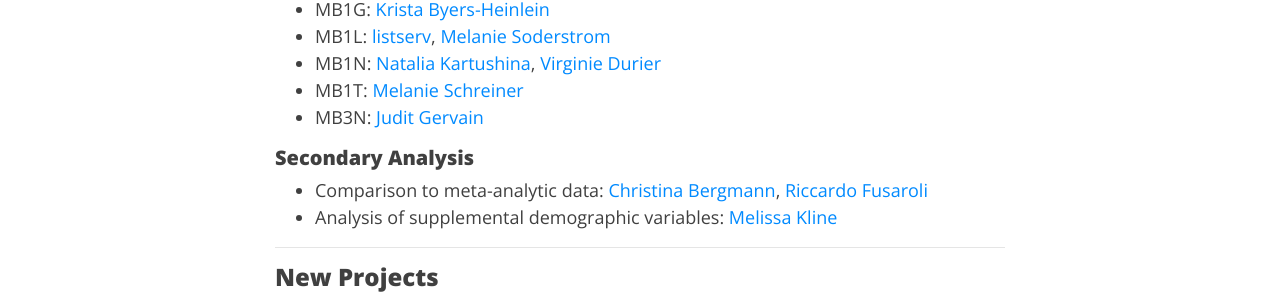
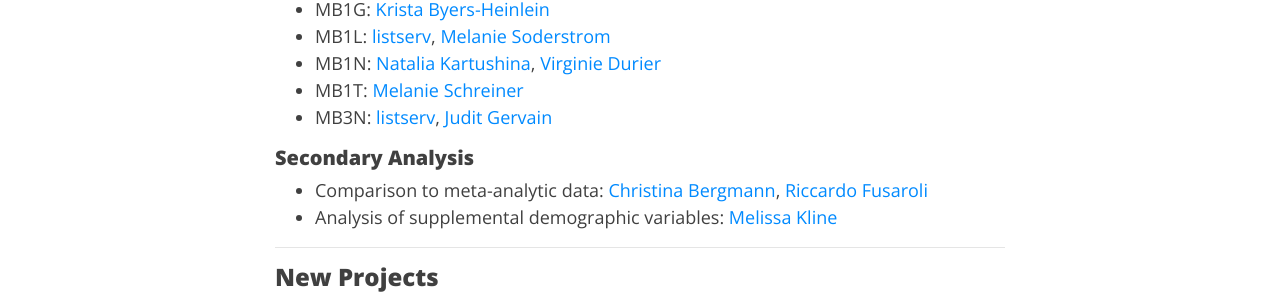
Before and after one commit to manybabies/manybabies.github.io, a Jekyll site: the page built from sign_up_log_in.md, in a window 1280 px wide and 900 px high, scrolled down 1097 px. Shown: the part 155-455 px from the top of the window. Built offline with Jekyll 4.4.1, drawn with Linux system fonts in a browser that asks for light colours; nearby versions of some CDN libraries; some web fonts are replaced.

Commit message:
update mb3n listserv

```diff
--- a/sign_up_log_in.md
+++ b/sign_up_log_in.md
@@ -55,7 +55,7 @@ We are working with the [Psychological Science Accelerator](https://psysciacc.or
 * MB1L: [listserv](https://groups.google.com/u/1/g/mb1-cdi-follow-up), [Melanie Soderstrom](mailto:M_Soderstrom@umanitoba.ca)
 * MB1N: [Natalia Kartushina](mailto:natalia.kartushina@psykologi.uio.no), [Virginie Durier](mailto:virginie.durier@univ-rennes1.fr)
 * MB1T: [Melanie Schreiner](mailto:melanie.schreiner@psych.uni-goettingen.de)
-* MB3N: [Judit Gervain](mailto:judit.gervain@parisdescartes.fr)
+* MB3N: [listserv](https://groups.google.com/g/mb3nirs), [Judit Gervain](mailto:judit.gervain@parisdescartes.fr)
 
 ##### Secondary Analysis
 * Comparison to meta-analytic data: [Christina Bergmann](mailto:Christina.Bergmann@mpi.nl), [Riccardo Fusaroli](mailto:fusaroli@cas.au.dk)
```
Also changed, not shown: MB3N.md (+1 -1 lines).
